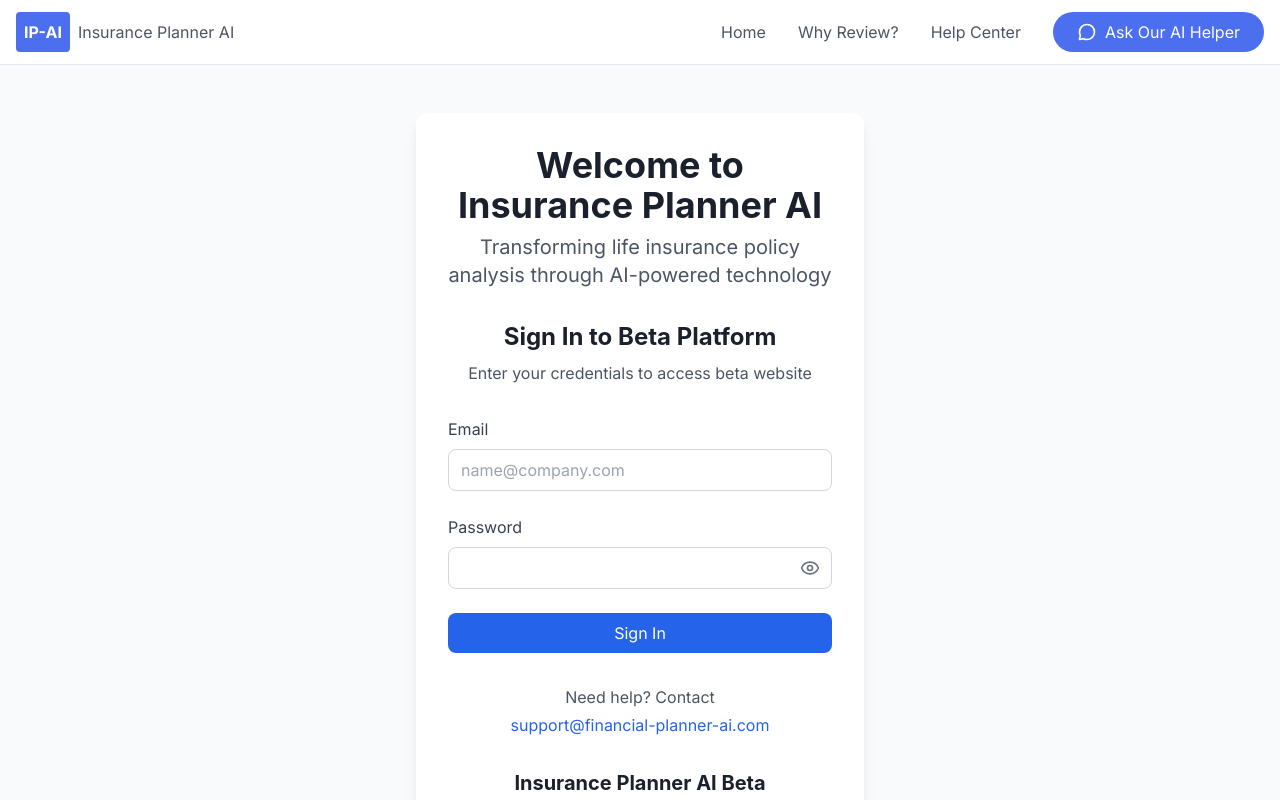
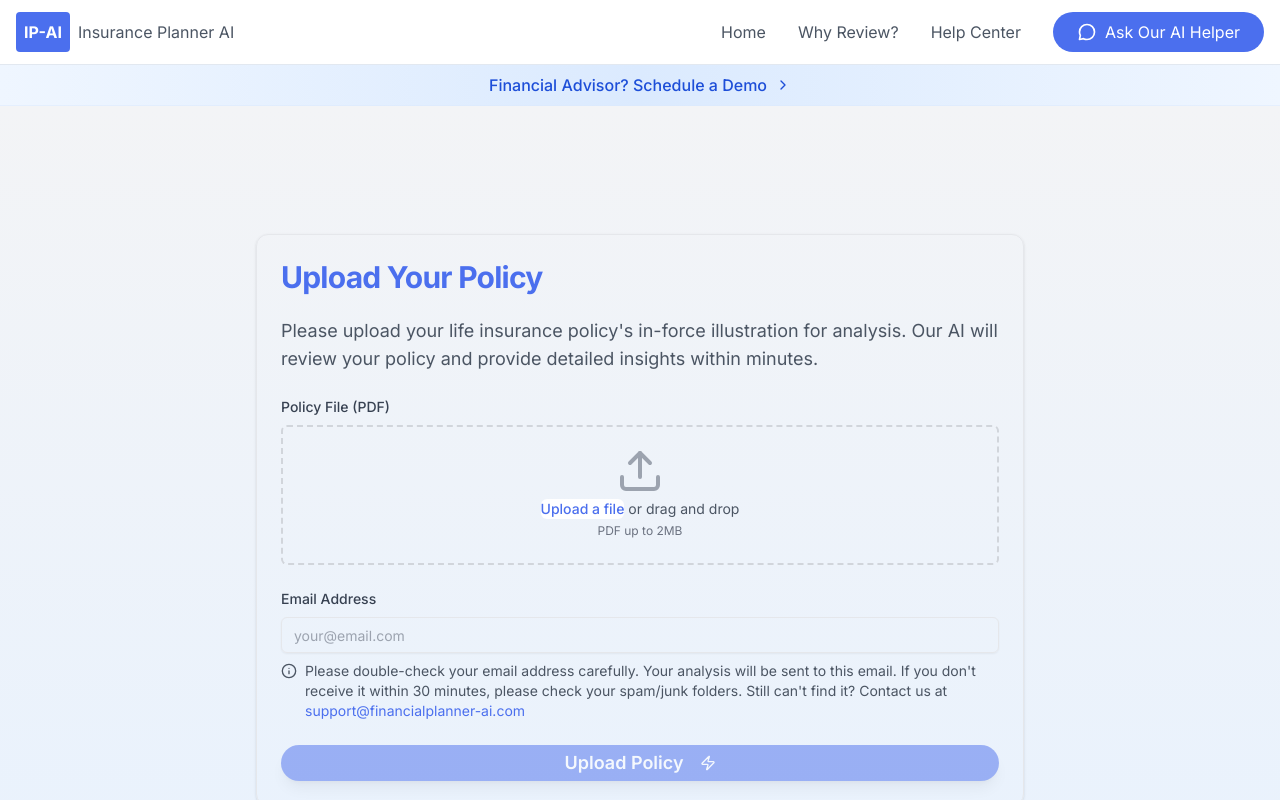
Before and after one commit to itsgabeover/dashboard-copy, a Next.js app: page /login in a window 1280 px wide. Shown: the top 800 px of the page. Built offline with nearby package versions, Linux system fonts and the light colour scheme; sample sign-in values are in the browser's storage.

Commit message:
Update page.tsx

```diff
--- a/app/login/page.tsx
+++ b/app/login/page.tsx
@@ -1,152 +1,255 @@
 "use client"
 
-import type React from "react"
-import { useState } from "react"
-import { Eye, EyeOff } from "lucide-react"
+import { useRouter } from "next/navigation"
+import { useEffect, useState } from "react"
+import { Upload, AlertTriangle, X, Info, ChevronRight, Zap } from "lucide-react"
+import { Button } from "@/components/ui/button"
+import { Input } from "@/components/ui/input"
+import { Card, CardContent, CardHeader, CardTitle, CardDescription } from "@/components/ui/card"
+import Link from "next/link"
 
-export default function LoginPage() {
-  const [email, setEmail] = useState("")
-  const [password, setPassword] = useState("")
-  const [showPassword, setShowPassword] = useState(false)
-  const [error, setError] = useState("")
-
-  const validateEmail = (email: string): boolean => {
-    const regex = /^[^\s@]+@[^\s@]+\.[^\s@]+$/
-    return regex.test(email)
+const isValidEmail = (email: string): boolean => {
+  const emailRegex = /^[^\s@]+@[^\s@]+\.[^\s@]+$/
+  const validTLDs = [".com", ".net", ".org", ".edu", ".gov", ".mil", ".info", ".io", ".co.uk", ".ca"]
+  return (
+    emailRegex.test(email) &&
+    !email.endsWith(".con") &&
+    !email.endsWith(".cim") &&
+    !email.includes("..") &&
+    email.length <= 254 &&
+    validTLDs.some((tld) => email.toLowerCase().endsWith(tld))
+  )
 }
 
-  const handleSubmit = async (e: React.FormEvent) => {
-    e.preventDefault()
-    console.log("Form submitted - attempting login with:", email)
+const UploadPage = () => {
+  const router = useRouter()
+  const [isLoading, setIsLoading] = useState(true)
+  const [file, setFile] = useState<File | null>(null)
+  const [email, setEmail] = useState("")
+  const [uploadStatus, setUploadStatus] = useState<"idle" | "uploading" | "success" | "error">("idle")
+  const [errorMessage, setErrorMessage] = useState("")
 
-    setError("")
+  useEffect(() => {
+    const token = sessionStorage.getItem("upload_token")
+    if (token) {
+      setIsLoading(false)
+    } else {
+      router.push("/")
+    }
+  }, [router])
 
-    if (!email || !password) {
-      setError("Please fill in all fields")
+  const handleFileChange = (event: React.ChangeEvent<HTMLInputElement>) => {
+    const selectedFile = event.target.files?.[0]
+    if (selectedFile) {
+      if (selectedFile.type !== "application/pdf") {
+        setErrorMessage("Please select a PDF file.")
+        return
+      }
+      if (selectedFile.size > 2 * 1024 * 1024) {
+        setErrorMessage("File size exceeds 2MB.")
+        return
+      }
+      setFile(selectedFile)
+      setErrorMessage("")
+    }
+  }
+
+  const handleSubmit = async (event: React.FormEvent) => {
+    event.preventDefault()
+    if (!file || !email) return
+    if (!isValidEmail(email)) {
+      setErrorMessage("Please enter a valid email address.")
       return
     }
 
-    if (!validateEmail(email)) {
-      setError("Please enter a valid email address")
-      return
-    }
+    setUploadStatus("uploading")
+    setErrorMessage("")
+
+    const formData = new FormData()
+    formData.append("file", file)
+    formData.append("email", email)
+
+    const storedToken = sessionStorage.getItem("upload_token")
+    const controller = new AbortController()
+    const timeoutId = setTimeout(() => controller.abort(), 30000)
 
     try {
-      console.log("Making fetch request to /api/login")
-      const response = await fetch("/api/login", {
+      const response = await fetch("/api/upload", {
         method: "POST",
         headers: {
-          "Content-Type": "application/json",
+          Accept: "application/json",
+          Authorization: `Bearer ${storedToken}`,
         },
-        body: JSON.stringify({
-          email: email.trim(),
-          password: password,
-        }),
-        credentials: "include",
+        body: formData,
+        signal: controller.signal,
       })
-
-      console.log("Fetch response received:", response.status)
-
-      const contentType = response.headers.get("content-type")
-      console.log("Response content type:", contentType)
-
-      const data = await response.json()
-      console.log("Response data:", data)
+      clearTimeout(timeoutId)
 
       if (!response.ok) {
-        throw new Error(data.error || "Invalid credentials")
+        throw new Error(`Upload failed: ${response.statusText}`)
       }
-
-      console.log("Login successful, redirecting...")
-      window.location.href = "/"
-    } catch (err) {
-      console.error("Login error:", err)
-      setError(err instanceof Error ? err.message : "Invalid email or password")
+      setUploadStatus("success")
+      router.push("/upload/success")
+    } catch (error: unknown) {
+      console.error("Upload error:", error)
+      if (error instanceof Error) {
+        if (error.name === "AbortError") {
+          setErrorMessage("Upload timed out. Please try again.")
+        } else {
+          setErrorMessage("Upload failed. Please try again or contact support.")
+        }
+      } else {
+        setErrorMessage("Upload failed. Please try again or contact support.")
+      }
+      setUploadStatus("error")
     }
   }
 
+  const clearFileSelection = () => {
+    setFile(null)
+  }
+
+  if (isLoading) {
     return (
-    <div className="min-h-screen flex flex-col items-center justify-center bg-gray-50 py-12 px-4 sm:px-6 lg:px-8">
-      <div className="max-w-md w-full space-y-8 bg-white p-8 rounded-xl shadow-lg">
-        {/* Header */}
-        <div className="text-center">
-          <h1 className="text-4xl font-bold mb-2">Welcome to Insurance Planner AI</h1>
-          <p className="text-xl text-gray-600 mb-8">
-            Transforming life insurance policy analysis through AI-powered technology
-          </p>
+      <div className="min-h-screen flex items-center justify-center">
+        <div className="animate-spin rounded-full h-12 w-12 border-b-2 border-[#4B6FEE]" aria-label="Loading" />
+      </div>
+    )
+  }
+
+  const isSubmitDisabled = uploadStatus === "uploading" || !file || !email || (email.length > 0 && !isValidEmail(email))
+
+  return (
+    <div className="flex flex-col min-h-screen">
+      {/* Advisor Banner */}
+      <div className="bg-gradient-to-r from-blue-50 via-blue-100 to-blue-50 text-blue-700 py-2 px-4 text-center border-b border-blue-100/50">
+        <Link
+          href="/advisor-demo"
+          className="text-base font-medium hover:underline inline-flex items-center gap-2 transition-colors hover:text-blue-800"
+        >
+          Financial Advisor? Schedule a Demo <ChevronRight className="w-4 h-4" />
+        </Link>
       </div>
 
-        {/* Sign In Form */}
-        <div className="bg-white rounded-lg">
-          <h2 className="text-2xl font-bold text-center mb-2">Sign In to Beta Platform</h2>
-          <p className="text-gray-600 text-center mb-8">Enter your credentials to access beta website</p>
-
+      <section className="w-full bg-gradient-to-b from-gray-100 to-blue-100/50 flex-grow">
+        <div className="container mx-auto px-4 pt-16 md:pt-24 lg:pt-32">
+          <Card className="max-w-3xl mx-auto">
+            <CardHeader>
+              <CardTitle className="text-3xl font-bold text-[#4B6FEE] mb-4">Upload Your Policy</CardTitle>
+              <CardDescription className="text-lg text-gray-600">
+                Please upload your life insurance policy&apos;s in-force illustration for analysis. Our AI will review
+                your policy and provide detailed insights within minutes.
+              </CardDescription>
+            </CardHeader>
+            <CardContent>
               <form onSubmit={handleSubmit} className="space-y-6">
-            {error && <div className="text-red-500 text-sm text-center bg-red-50 py-2 px-4 rounded">{error}</div>}
-
                 <div>
-              <label htmlFor="email" className="block text-gray-700 mb-2">
-                Email
+                  <label htmlFor="file" className="block text-sm font-medium text-gray-700 mb-2">
+                    Policy File (PDF)
                   </label>
-              <input
-                id="email"
-                type="email"
-                value={email}
-                onChange={(e) => setEmail(e.target.value)}
-                placeholder="name@company.com"
-                className="w-full px-3 py-2 border border-gray-300 rounded-lg focus:ring-2 focus:ring-blue-500 focus:border-blue-500"
-                required
+                  <div className="mt-1 flex justify-center px-6 pt-5 pb-6 border-2 border-gray-300 border-dashed rounded-md">
+                    <div className="space-y-1 text-center">
+                      <Upload className="mx-auto h-12 w-12 text-gray-400" />
+                      <div className="flex text-sm text-gray-600">
+                        <label
+                          htmlFor="file-upload"
+                          className="relative cursor-pointer bg-white rounded-md font-medium text-[#4B6FEE] hover:text-[#3B4FDE] focus-within:outline-none focus-within:ring-2 focus-within:ring-offset-2 focus-within:ring-[#4B6FEE]"
+                        >
+                          <span>Upload a file</span>
+                          <Input
+                            id="file-upload"
+                            name="file-upload"
+                            type="file"
+                            className="sr-only"
+                            onChange={handleFileChange}
+                            accept=".pdf"
                           />
+                        </label>
+                        <p className="pl-1">or drag and drop</p>
+                      </div>
+                      <p className="text-xs text-gray-500">PDF up to 2MB</p>
+                    </div>
+                  </div>
+                  {file && (
+                    <div className="mt-2 flex items-center justify-between">
+                      <p className="text-sm text-gray-600">Selected file: {file.name}</p>
+                      <Button
+                        type="button"
+                        variant="ghost"
+                        size="sm"
+                        onClick={clearFileSelection}
+                        className="text-red-500 hover:text-red-700"
+                      >
+                        <X className="h-4 w-4" />
+                      </Button>
+                    </div>
+                  )}
                 </div>
 
                 <div>
-              <label htmlFor="password" className="block text-gray-700 mb-2">
-                Password
+                  <label htmlFor="email" className="block text-sm font-medium text-gray-700 mb-2">
+                    Email Address
                   </label>
-              <div className="relative">
-                <input
-                  id="password"
-                  type={showPassword ? "text" : "password"}
-                  value={password}
-                  onChange={(e) => setPassword(e.target.value)}
-                  className="w-full px-3 py-2 border border-gray-300 rounded-lg focus:ring-2 focus:ring-blue-500 focus:border-blue-500"
+                  <Input
+                    type="email"
+                    id="email"
+                    value={email}
+                    onChange={(e) => {
+                      setEmail(e.target.value)
+                      if (e.target.value && !isValidEmail(e.target.value)) {
+                        setErrorMessage("Please enter a valid email address")
+                      } else {
+                        setErrorMessage("")
+                      }
+                    }}
+                    placeholder="your@email.com"
                     required
+                    className={`w-full ${email && !isValidEmail(email) ? "border-red-500" : ""}`}
                   />
-                <button
-                  type="button"
-                  onClick={() => setShowPassword(!showPassword)}
-                  className="absolute right-3 top-1/2 transform -translate-y-1/2 text-gray-500"
-                >
-                  {showPassword ? <EyeOff className="h-5 w-5" /> : <Eye className="h-5 w-5" />}
-                </button>
-              </div>
-            </div>
-
-            <button
-              type="submit"
-              className="w-full bg-blue-600 text-white py-2 px-4 rounded-lg hover:bg-blue-700 focus:outline-none focus:ring-2 focus:ring-blue-500 focus:ring-offset-2"
-            >
-              Sign In
-            </button>
-          </form>
-
-          {/* Footer Links */}
-          <div className="mt-8 text-center">
-            <p className="text-gray-600 flex flex-col gap-1 items-center">
-              <span>Need help? Contact</span>
-              <a href="mailto:support@financialplanner-ai.com" className="text-blue-600 hover:underline">
-                support@financial-planner-ai.com
+                  <div className="mt-2 flex items-start space-x-2 text-sm text-gray-600">
+                    <Info className="h-4 w-4 mt-0.5 flex-shrink-0" />
+                    <p>
+                      Please double-check your email address carefully. Your analysis will be sent to this email. If you
+                      don&apos;t receive it within 30 minutes, please check your spam/junk folders. Still can&apos;t
+                      find it? Contact us at{" "}
+                      <a href="mailto:support@financialplanner-ai.com" className="text-[#4B6FEE] hover:text-[#3B4FDE]">
+                        support@financialplanner-ai.com
                       </a>
                     </p>
                   </div>
+                  {email && !isValidEmail(email) && (
+                    <p className="mt-1 text-sm text-red-500">Please enter a valid email address</p>
+                  )}
+                </div>
 
-          {/* Beta Info */}
-          <div className="text-center pt-8">
-            <h3 className="text-xl font-bold">Insurance Planner AI Beta</h3>
-            <p className="text-gray-600">Transforming life insurance reviews through AI</p>
+                <Button
+                  type="submit"
+                  className="w-full bg-[#4B6FEE] hover:bg-[#3B4FDE] text-white px-8 py-4 rounded-full text-lg font-semibold transition-all duration-300 hover:scale-105 shadow-lg hover:shadow-xl"
+                  disabled={isSubmitDisabled}
+                >
+                  {uploadStatus === "uploading" ? (
+                    "Uploading..."
+                  ) : (
+                    <>
+                      Upload Policy
+                      <Zap className="ml-2 h-5 w-5" />
+                    </>
+                  )}
+                </Button>
+              </form>
+
+              {errorMessage && (
+                <div className="mt-4 p-4 bg-red-100 text-red-700 rounded-md flex items-center">
+                  <AlertTriangle className="mr-2" />
+                  <span>{errorMessage}</span>
                 </div>
+              )}
+            </CardContent>
+          </Card>
         </div>
-      </div>
+      </section>
     </div>
   )
 }
+
+export default UploadPage
```
Lines whose indentation alone changed are shown as unchanged.
